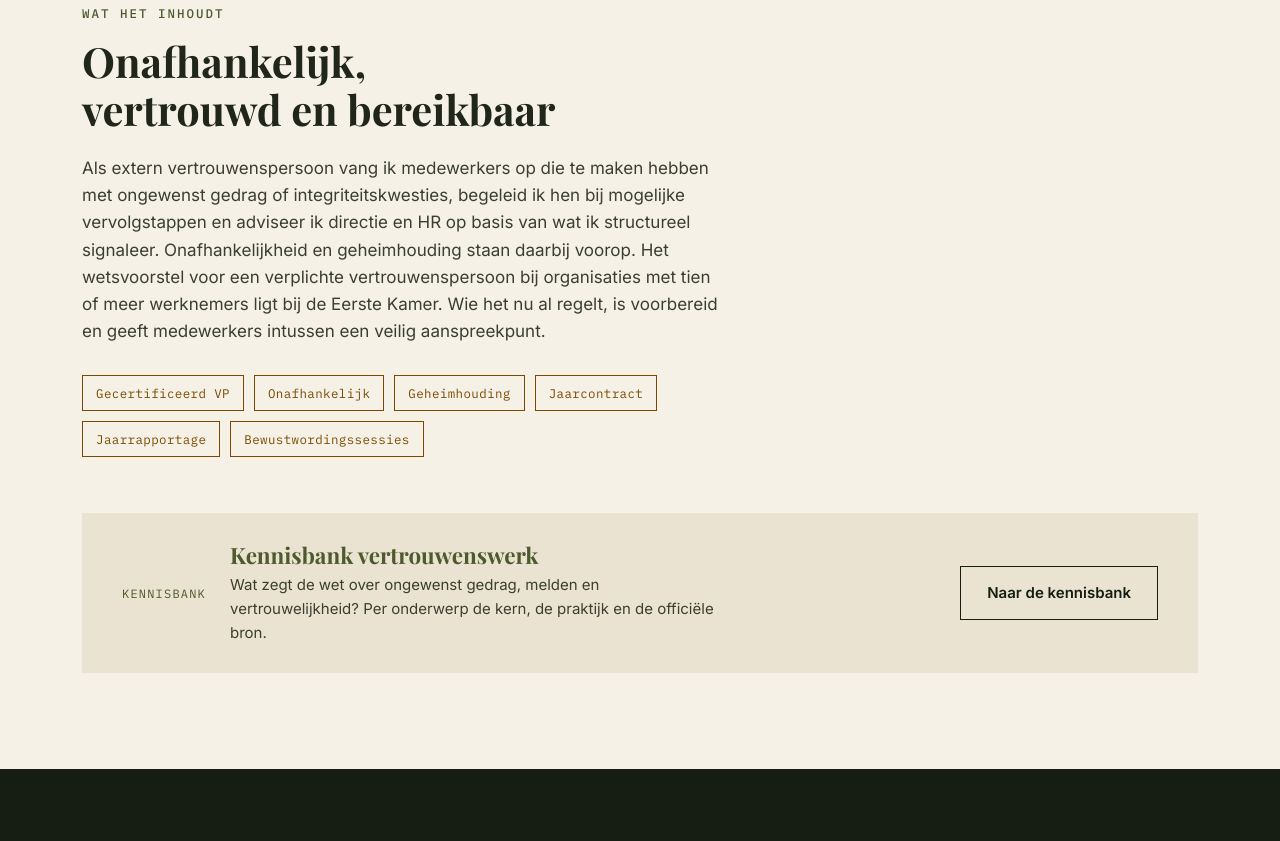
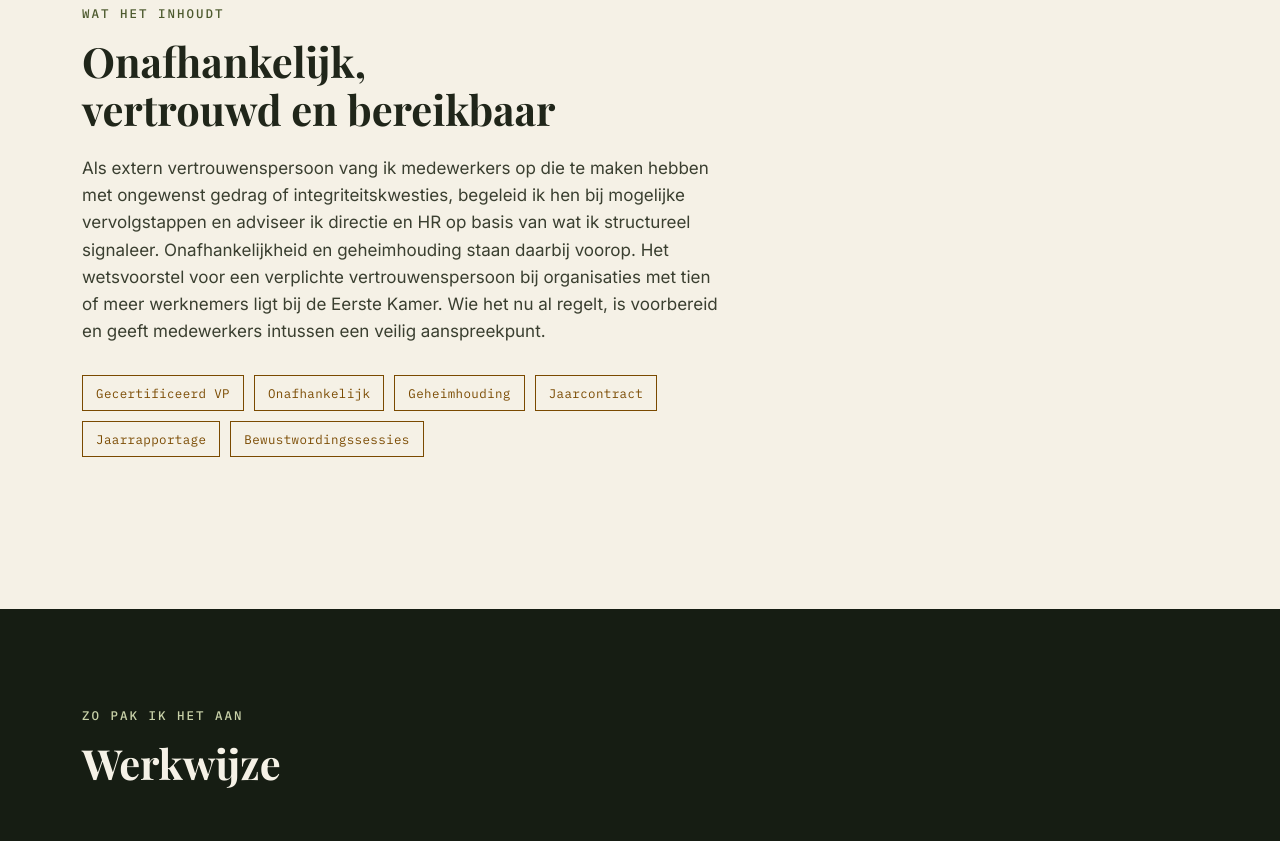
Before and after one commit to Raakpunt/raakpunt-website, a plain HTML site: page site/dienst-vertrouwenspersoon.html in a window 1280 px wide. Shown: the part 1099-1940 px from the top of the page. Drawn offline with nearby package versions, Linux system fonts and the light colour scheme; a web font is replaced by a local one.

Commit message:
Knop kennisbank op homepage en bovenaan dienstpagina
- index.html: knop "Kennisbank vertrouwenswerk" in het vlak extern vertrouwenspersoon, naast "Meer over vertrouwenspersoon"
- dienst-vertrouwenspersoon.html: knop bovenaan naast "Neem contact op"; het blok onder "Wat het inhoudt" vervalt
- README: ingangen bijgewerkt

Co-Authored-By: Claude Opus 5.5 <noreply@anthropic.com>
Claude-Session: https://claude.ai/code/session_01T7yWSo9VqNE7fr4TdeDJ6B

```diff
--- a/site/dienst-vertrouwenspersoon.html
+++ b/site/dienst-vertrouwenspersoon.html
@@ -443,6 +443,7 @@
     <p class="lead">Een lastige situatie of verhaal heeft niet altijd een goede plek om te landen, zeker niet een plek die zowel onafhankelijk is als vrij van oordeel. Ik ben ervan overtuigd dat iedere medewerker iemand moet hebben die echt onafhankelijk luistert. Zonder oordeel luisteren is de belofte: ik luister eerst, vraag door en sta naast de melder en samen onderzoeken we de juiste route die past bij de situatie en waarbij de melder zich comfortabel voelt. Onafhankelijk, gecertificeerd en gebonden aan geheimhouding, met vooraf heldere afspraken over de grenzen ervan. Wordt het wetsvoorstel voor een nieuw artikel 13a in de Arbowet aangenomen, dan is een vertrouwenspersoon voor werkgevers met tien of meer werknemers geen keuze meer.</p>
     <div class="ctas">
       <a class="btn btn-primary" href="index.html#contact">Neem contact op</a>
+      <a class="btn btn-ghost" href="kennisbank-vertrouwenswerk.html" style="color:var(--cream);">Kennisbank vertrouwenswerk</a>
     </div>
   </div>
 </section>
@@ -461,14 +462,6 @@
           <span>Jaarrapportage</span>
           <span>Bewustwordingssessies</span>
       </div>
-    </div>
-    <div class="dienst-minor" style="margin-top:44px;">
-      <div class="num">KENNISBANK</div>
-      <div>
-        <h4>Kennisbank vertrouwenswerk</h4>
-        <p>Wat zegt de wet over ongewenst gedrag, melden en vertrouwelijkheid? Per onderwerp de kern, de praktijk en de officiële bron.</p>
-      </div>
-      <a class="btn btn-dark" href="kennisbank-vertrouwenswerk.html">Naar de kennisbank</a>
     </div>
   </div>
 </section>
```
Also changed, not shown: site/index.html (+4 -1 lines), 1 other file.
